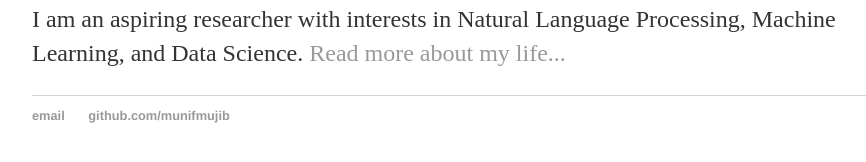
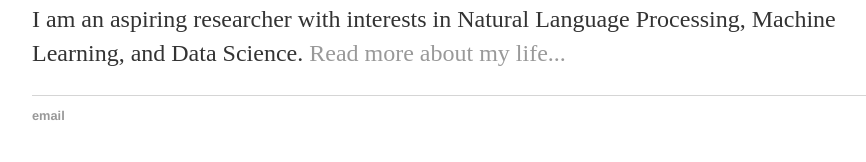
Before and after one commit to MunifMujib/munifmujib.github.io, a Jekyll site: the page built from index.html, in a window 1280 px wide. Shown: the part 194-356 px from the top of the page, without its empty margins (160-1026 px from the left). Built offline with Jekyll 4.4.1, drawn with Linux system fonts in a browser that asks for light colours.

Commit message:
Update default.html

```diff
--- a/_layouts/default.html
+++ b/_layouts/default.html
@@ -22,8 +22,7 @@
 		<footer>
     		<ul>
         		<li><a href="mailto:munifishadmujib@gmail.com">email</a></li>
-        		<li><a href="https://github.com/munifmujib">github.com/munifmujib</a></li>
-			</ul>
+        	</ul>
 		</footer>
 	</body>
 </html>
```
